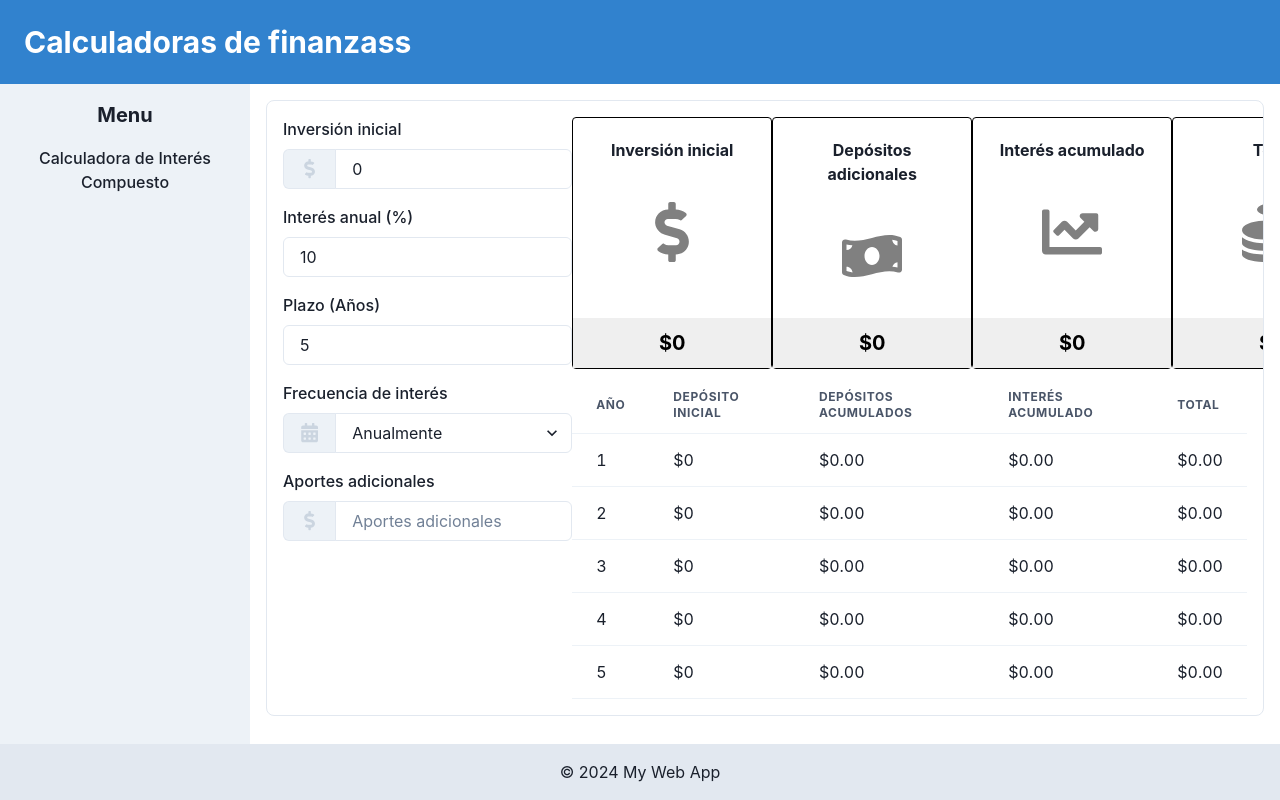
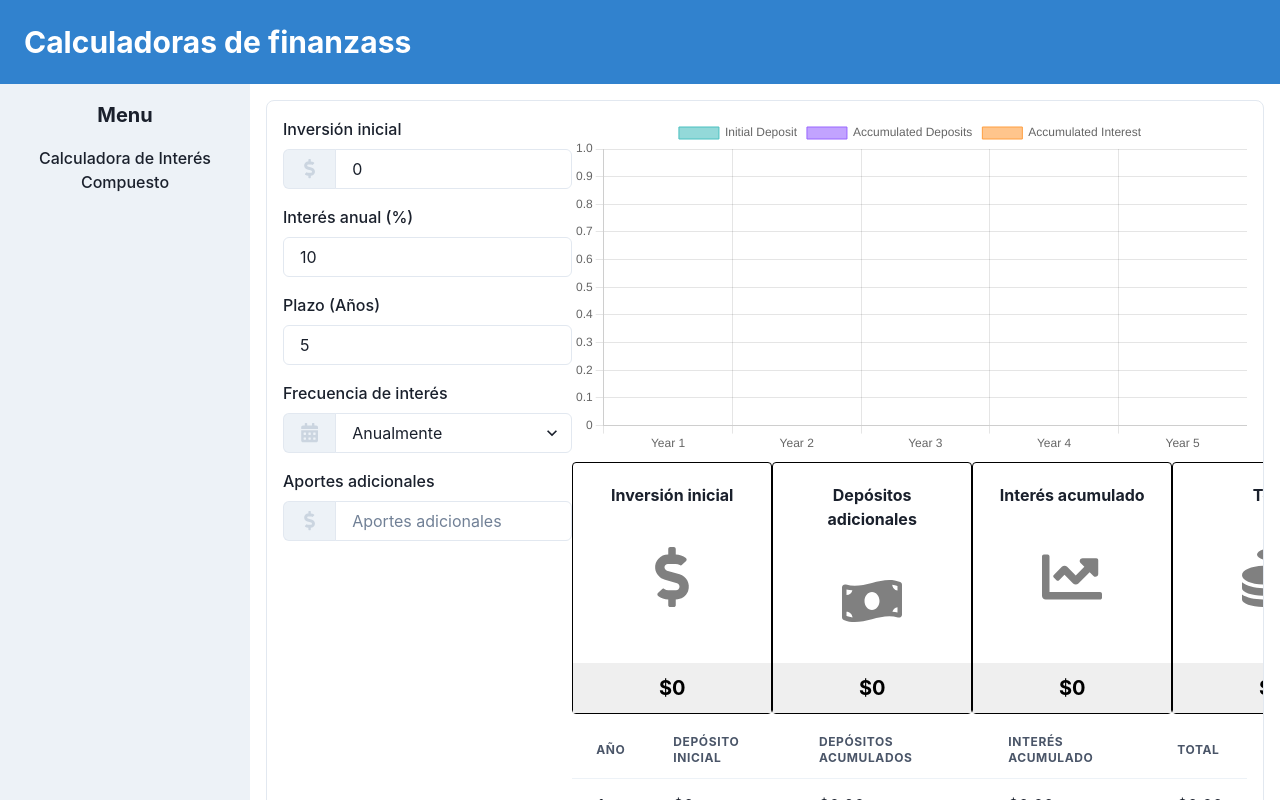
Before and after one commit to dasbego/finance-calculators, a React (Vite) app: page / in a window 1280 px wide. Shown: the top 800 px of the page. Built offline with nearby package versions, Linux system fonts and the light colour scheme.

Commit message:
Add graph

```diff
--- a/package.json
+++ b/package.json
@@ -13,8 +13,10 @@
     "@chakra-ui/react": "^2.8.2",
     "@emotion/react": "^11.11.3",
     "@emotion/styled": "^11.11.0",
+    "chart.js": "^4.4.1",
     "framer-motion": "^11.0.3",
     "react": "^18.2.0",
+    "react-chartjs-2": "^5.2.0",
     "react-dom": "^18.2.0",
     "react-icons": "^5.0.1"
   },
--- a/src/components/CompounInterestCalculator.tsx
+++ b/src/components/CompounInterestCalculator.tsx
@@ -25,8 +25,9 @@ import {
   FaCalendarAlt,
 } from "react-icons/fa"; // Added new icons
 import ResultCard from "./ResultCard";
+import DataGraph from "./DataGraph";
 
-interface InvestmentGrowthData {
+export interface InvestmentGrowthData {
   year: number;
   initDeposit: number;
   accumulatedDeposits: number;
@@ -190,6 +191,9 @@ const CompoundInterestCalculator = () => {
           </FormControl>
         </VStack>
         <VStack width="70%">
+          <Flex justifyContent="center" alignItems="center" width="100%">
+            <DataGraph growthData={investmentGrowth} />
+          </Flex>
           <Flex justifyContent="space-between" maxWidth={980} width="100%">
             <ResultCard
               label="Inversión inicial"
--- /dev/null
+++ b/src/components/DataGraph.tsx
@@ -0,0 +1,68 @@
+import {
+  BarElement,
+  CategoryScale,
+  Chart as ChartJS,
+  Legend,
+  LinearScale,
+  Title,
+  Tooltip,
+} from "chart.js";
+import { Bar } from "react-chartjs-2";
+import { InvestmentGrowthData } from "./CompounInterestCalculator";
+
+interface GraphProps {
+  growthData: InvestmentGrowthData[];
+}
+ChartJS.register(
+  CategoryScale,
+  LinearScale,
+  BarElement,
+  Title,
+  Tooltip,
+  Legend
+);
+
+const Graph: React.FC<GraphProps> = ({ growthData }) => {
+  const data = {
+    labels: growthData.map((data) => `Year ${data.year}`),
+    datasets: [
+      {
+        label: "Initial Deposit",
+        data: growthData.map((data) => data.initDeposit),
+        backgroundColor: "rgba(75,192,192,0.6)",
+        borderColor: "rgba(75,192,192,1)",
+        borderWidth: 1,
+      },
+      {
+        label: "Accumulated Deposits",
+        data: growthData.map((data) => data.accumulatedDeposits),
+        backgroundColor: "rgba(153,102,255,0.6)",
+        borderColor: "rgba(153,102,255,1)",
+        borderWidth: 1,
+      },
+      {
+        label: "Accumulated Interest",
+        data: growthData.map((data) => data.accumulatedInterest),
+        backgroundColor: "rgba(255,159,64,0.6)",
+        borderColor: "rgba(255,159,64,1)",
+        borderWidth: 1,
+      },
+    ],
+  };
+
+  const options = {
+    scales: {
+      x: {
+        stacked: true,
+      },
+      y: {
+        beginAtZero: true,
+        stacked: true,
+      },
+    },
+  };
+
+  return <Bar data={data} options={options} />;
+};
+
+export default Graph;
```
Also changed, not shown: 1 other file (tests, documents, lock files or other folders).
